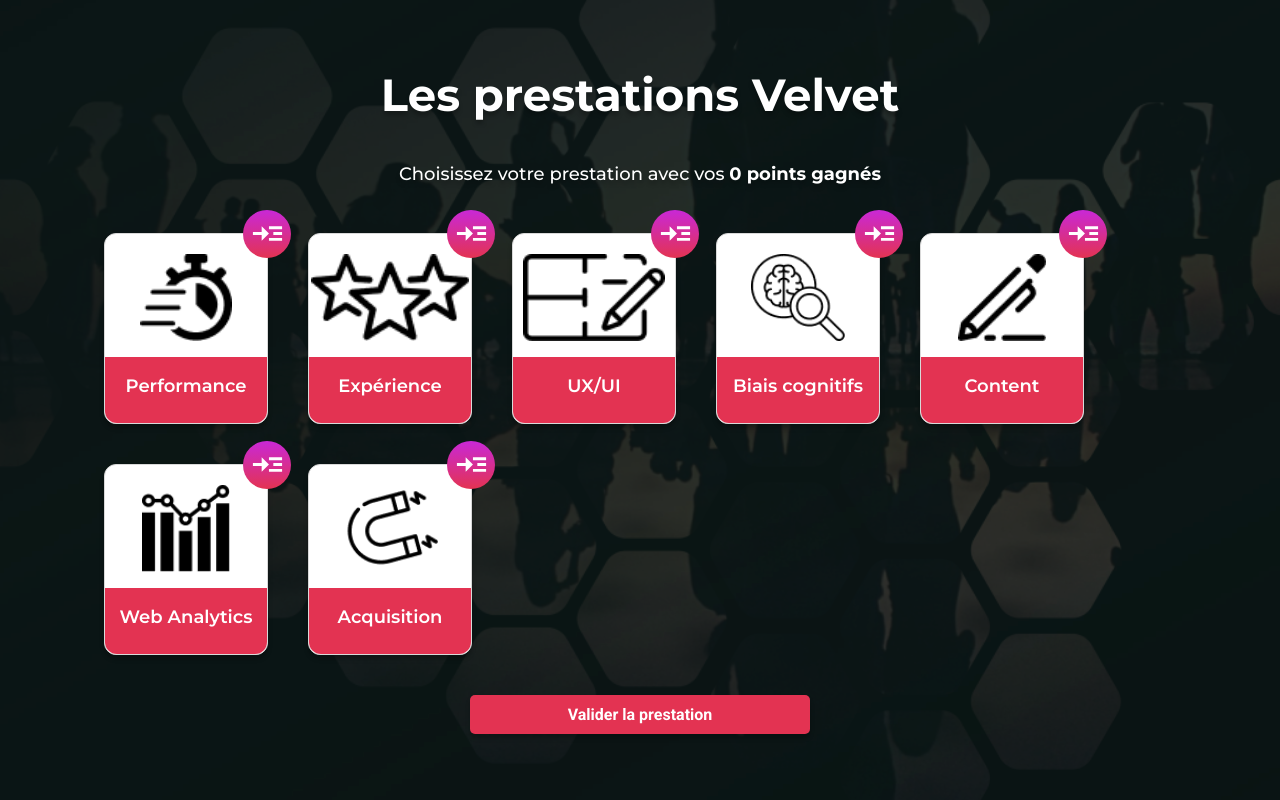
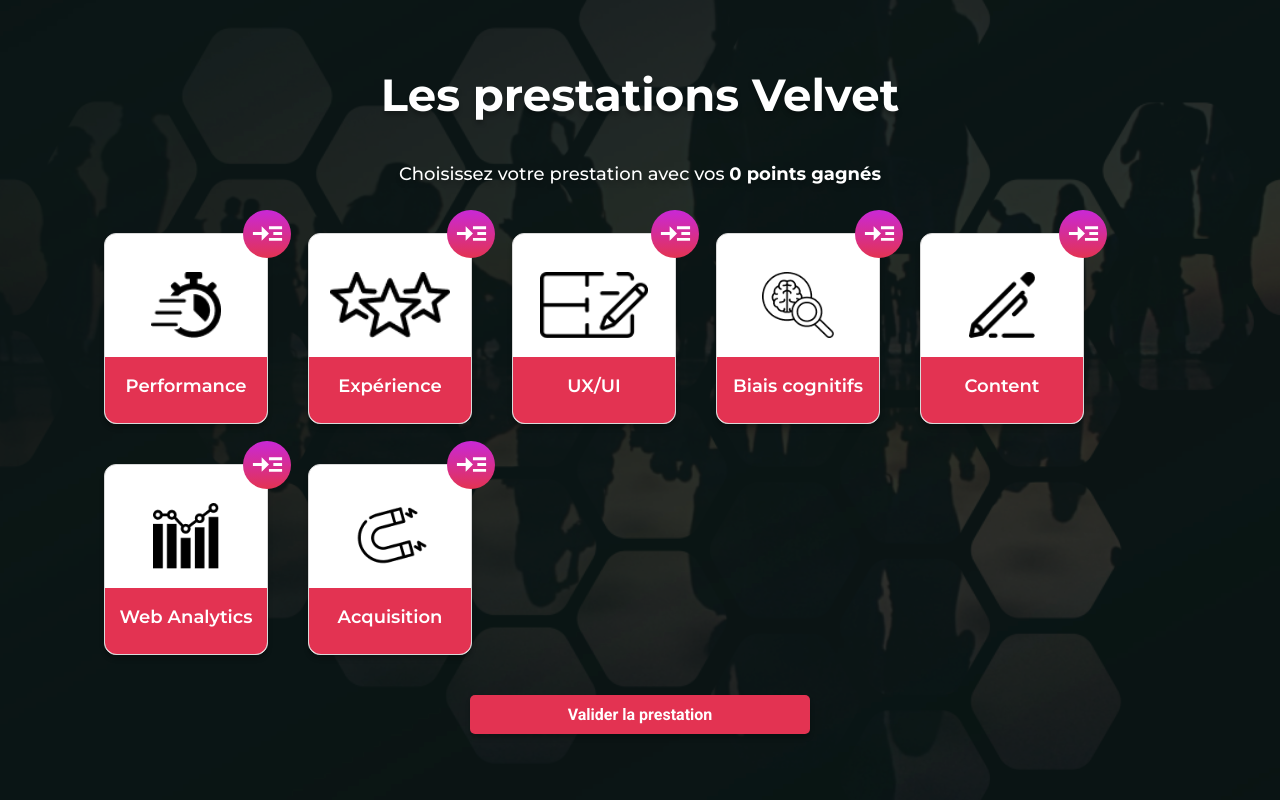
Before and after one commit to ehaysVelvet/banditmanchot, a React (Create React App) app: page /#/Prestations in a window 1280 px wide. Built offline with nearby package versions, Linux system fonts and the light colour scheme; a web font is replaced by a local one.

Commit message:
add logo resize

```diff
--- a/src/Components/Presta/Presta.scss
+++ b/src/Components/Presta/Presta.scss
@@ -65,9 +65,12 @@
     width: 100%;
     height: 123px;
     padding-top: 20px;
+    display: flex;
+    justify-content: center;
+    align-items: center;
 
     img{
-      height: 85%;
+      height: 65%;
     }
   }
 
```
